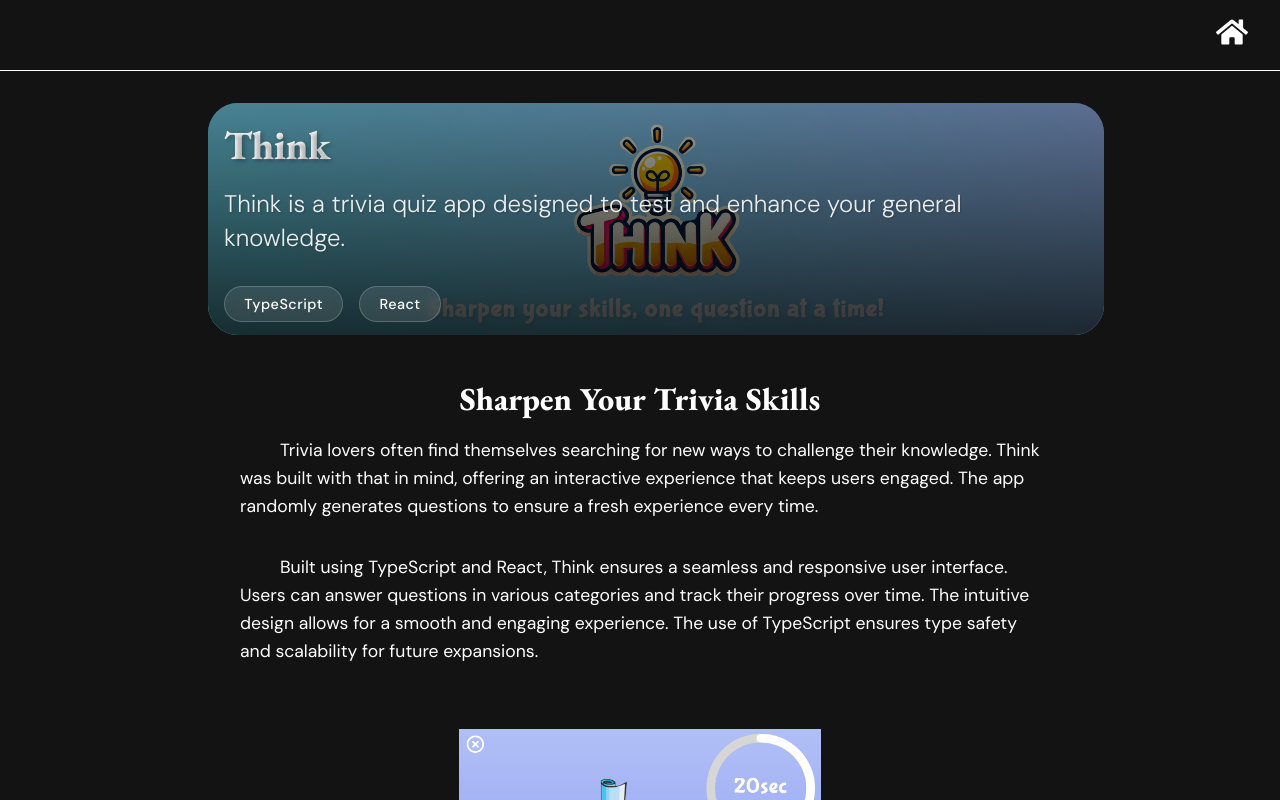
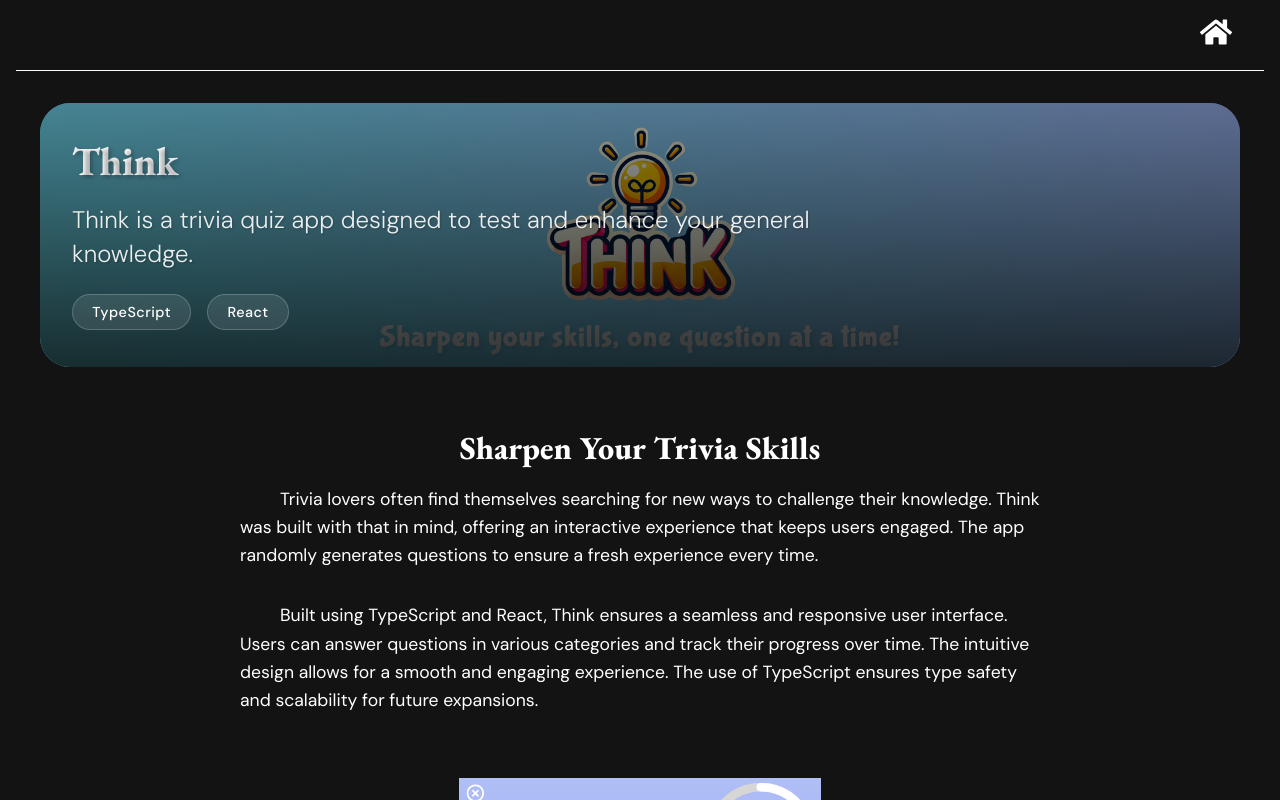
Before and after one commit to evelynmbart/evelyn-portfolio, a React (Vite) app: page /project/1 in a window 1280 px wide. Shown: the top 800 px of the page. Built offline with nearby package versions, Linux system fonts and the light colour scheme; a web font is replaced by a local one.

Commit message:
fix hero & project pages responsiveness

```diff
--- a/src/sections/Hero.jsx
+++ b/src/sections/Hero.jsx
@@ -41,16 +41,18 @@ const Hero = () => {
             </ButtonContainer>
           </Left>
           <Right>
-            <Spline scene="https://prod.spline.design/zHOPA2NhBDffXzJn/scene.splinecode" />
+            <SplineContainer>
+              <Spline scene="https://prod.spline.design/zHOPA2NhBDffXzJn/scene.splinecode" />
+            </SplineContainer>
           </Right>
         </Main>
 
         <Footer>
           <ConveyorBelt>
             <ConveyorContent>
-              {[1, 2, 3, 4, 5, 6, 7, 8, 9, 10, 11, 12, 13, 14, 15].map((_) => {
+              {[1, 2].map((_, index) => {
                 return (
-                  <>
+                  <SkillGroup key={index}>
                     <SkillItem>
                       <img src="../skill_icons/html.png" alt="HTML Logo " />
                       HTML
@@ -99,7 +101,7 @@ const Hero = () => {
                       />
                       Tailwind
                     </SkillItem>
-                  </>
+                  </SkillGroup>
                 );
               })}
             </ConveyorContent>
@@ -130,7 +132,6 @@ const HeroSection = styled.section`
   @media (max-width: 768px) {
     margin: 0;
     border-radius: 0;
-    height: fit-content;
     width: 100vw;
   }
 `;
@@ -161,7 +162,7 @@ const NavLink = styled.a`
   text-decoration: none;
   margin-left: 2rem;
   font-size: 1.1rem;
-  transition: opacity 0.2s;
+  transition: color 0.2s;
 
   &:hover {
     color: var(--primary-color);
@@ -176,6 +177,7 @@ const NavLink = styled.a`
 const Main = styled.main`
   flex: 1;
   display: flex;
+  min-height: 0;
 
   @media (max-width: 1024px) {
     flex-direction: column-reverse;
@@ -197,8 +199,8 @@ const ConveyorBelt = styled.div`
   height: 100%;
   width: 100%;
   overflow: hidden;
+  display: flex;
   align-items: center;
-  justify-content: center;
   position: relative;
 `;
 
@@ -207,7 +209,7 @@ const scroll = keyframes`
     transform: translateX(0);
   }
   100% {
-    transform: translateX(-100%);
+    transform: translateX(-50%);
   }
 `;
 
@@ -218,7 +220,6 @@ const ConveyorContent = styled.div`
   animation: ${scroll} 20s linear infinite;
   white-space: nowrap;
 
-  /* Create a copy of content for seamless loop */
   &:after {
     content: "";
     display: block;
@@ -229,6 +230,11 @@ const ConveyorContent = styled.div`
     width: 100%;
     background: inherit;
   }
+`;
+
+const SkillGroup = styled.div`
+  display: flex;
+  align-items: center;
 `;
 
 const SkillItem = styled.span`
@@ -245,6 +251,11 @@ const SkillItem = styled.span`
   img {
     width: 24px;
     height: 24px;
+  }
+
+  @media (max-width: 768px) {
+    font-size: 1rem;
+    padding: 0 1rem;
   }
 `;
 
@@ -264,6 +275,11 @@ const Left = styled.div`
     border-bottom: 1px solid rgb(119, 119, 119);
     gap: 2rem;
     padding: 2rem 1rem;
+    height: 100%;
+  }
+
+  @media (max-width: 768px) {
+    height: 100%;
   }
 `;
 
@@ -298,7 +314,6 @@ const ResumeButton = styled.a`
   position: relative;
   border: 2px solid
     ${(props) => (props.secondary ? "var(--primary-color)" : "white")};
-  position: relative;
 
   &:before {
     content: "";
@@ -329,10 +344,21 @@ const ResumeButton = styled.a`
 
 const Right = styled.div`
   width: 65%;
+  position: relative;
+  overflow: hidden;
 
   @media (max-width: 1024px) {
-    width: 100%;
-    flex: 1;
+    display: none;
+  }
+`;
+
+const SplineContainer = styled.div`
+  width: 100%;
+  height: 100%;
+
+  canvas {
+    width: 100% !important;
+    height: 100% !important;
   }
 `;
 
@@ -408,4 +434,12 @@ const Span = styled.span`
       transform: translateY(-2px);
     }
   }
+
+  @media (max-width: 768px) {
+    font-size: 1.1rem;
+  }
+
+  @media (max-width: 480px) {
+    font-size: 1rem;
+  }
 `;
--- a/src/sections/ProjectPage.jsx
+++ b/src/sections/ProjectPage.jsx
@@ -20,7 +20,7 @@ function ProjectPage({ PROJECTS }) {
         </Nav>
       </Header>
       {project && (
-        <div>
+        <ProjectContainer>
           <Text key={project.name} src={project.mainImage}>
             <Title>{project.name}</Title>
             <Description>{project.description}</Description>
@@ -64,7 +64,7 @@ function ProjectPage({ PROJECTS }) {
               </DemoLink>
             </DemoContent>
           </Content>
-        </div>
+        </ProjectContainer>
       )}
     </ProjectSection>
   );
@@ -80,6 +80,17 @@ const ProjectSection = styled.section`
   display: flex;
   flex-direction: column;
   align-items: center;
+  padding: 0 1rem;
+
+  @media (max-width: 480px) {
+    padding: 0 0.5rem;
+  }
+`;
+
+const ProjectContainer = styled.div`
+  width: 100%;
+  max-width: 1200px;
+  margin: 0 auto;
 `;
 
 const Header = styled.header`
@@ -90,6 +101,9 @@ const Header = styled.header`
   border-bottom: 1px solid white;
   margin-bottom: 2rem;
   width: 100%;
+  position: sticky;
+  top: 0;
+  z-index: 100;
 `;
 
 const Nav = styled.nav`
@@ -97,6 +111,10 @@ const Nav = styled.nav`
   align-items: center;
   gap: 2rem;
   padding: 1rem 2rem;
+
+  @media (max-width: 480px) {
+    padding: 1rem;
+  }
 `;
 
 const StyledLink = styled(Link)`
@@ -110,25 +128,22 @@ const StyledLink = styled(Link)`
 `;
 
 const Text = styled.div`
-  @media (max-width: 768px) {
-    width: 80%;
-    height: auto;
-    min-height: 250px;
-    padding: 1.5rem;
-    gap: 0.75rem;
-  }
-
-  @media (max-width: 480px) {
-    width: 75%;
-    padding: 1rem;
-    min-height: 200px;
-    gap: 0.5rem;
-  }
-
   position: relative;
   color: white;
-  width: 100%;
+
   margin: 0 auto;
+  padding: 2rem;
+  height: auto;
+  min-height: 200px;
+  display: flex;
+  flex-direction: column;
+  gap: 1rem;
+  background-image: url(${({ src }) => src});
+  background-size: cover;
+  background-position: center;
+  background-repeat: no-repeat;
+  border-radius: 30px;
+
   &::before {
     content: "";
     position: absolute;
@@ -151,17 +166,16 @@ const Text = styled.div`
     z-index: 2;
   }
 
-  background-image: url(${({ src }) => src});
-  background-size: cover;
-  background-position: center;
-  background-repeat: repeat;
-  border-radius: 30px;
-  gap: 1rem;
-  padding: 1rem;
-  height: 200px;
-  display: flex;
-  flex-direction: column;
-  background-color: white;
+  @media (max-width: 768px) {
+    padding: 1.5rem;
+    min-height: 180px;
+  }
+
+  @media (max-width: 480px) {
+    padding: 1rem;
+    min-height: 150px;
+    gap: 0.75rem;
+  }
 `;
 
 const Title = styled.h1`
@@ -176,6 +190,10 @@ const Title = styled.h1`
   @media (max-width: 768px) {
     font-size: 2rem;
   }
+
+  @media (max-width: 480px) {
+    font-size: 1.75rem;
+  }
 `;
 
 const Description = styled.p`
@@ -189,14 +207,23 @@ const Description = styled.p`
   @media (max-width: 768px) {
     font-size: 1.2rem;
   }
+
+  @media (max-width: 480px) {
+    font-size: 1rem;
+    line-height: 1.3;
+  }
 `;
 
 const Technologies = styled.div`
   display: flex;
   gap: 1rem;
   flex-wrap: wrap;
-  margin-top: 1rem;
+  margin-top: 0.5rem;
   justify-content: start;
+
+  @media (max-width: 480px) {
+    gap: 0.5rem;
+  }
 `;
 
 const TechSpan = styled.span`
@@ -209,6 +236,11 @@ const TechSpan = styled.span`
   letter-spacing: 0.5px;
   border: 1px solid rgba(255, 255, 255, 0.2);
   transition: all 0.2s ease-in-out;
+
+  @media (max-width: 480px) {
+    padding: 0.4rem 0.8rem;
+    font-size: 0.8rem;
+  }
 `;
 
 const Content = styled.article`
@@ -216,8 +248,14 @@ const Content = styled.article`
   margin: 5% auto;
   padding: 0 2rem;
   text-align: center;
+
   @media (max-width: 768px) {
-    margin: 2rem auto 0 auto;
+    margin: 2rem auto;
+    padding: 0 1rem;
+  }
+
+  @media (max-width: 480px) {
+    padding: 0 0.5rem;
   }
 `;
 
@@ -231,6 +269,11 @@ const ContentTitle = styled.h2`
   @media (max-width: 768px) {
     font-size: 1.75rem;
   }
+
+  @media (max-width: 480px) {
+    font-size: 1.5rem;
+    margin: 1.5rem 0 0.75rem;
+  }
 `;
 
 const ContentText = styled.p`
@@ -243,6 +286,14 @@ const ContentText = styled.p`
 
   @media (max-width: 768px) {
     font-size: 1rem;
+    padding-bottom: 1.5rem;
+  }
+
+  @media (max-width: 480px) {
+    font-size: 0.9rem;
+    line-height: 1.5;
+    text-indent: 1.5rem;
+    padding-bottom: 1rem;
   }
 `;
 
@@ -251,10 +302,21 @@ const ContentLinks = styled.div`
   gap: 4rem;
   margin-bottom: 2rem;
   justify-content: center;
-  cursor: pointer;
+  flex-wrap: wrap;
   padding: 1rem;
   position: relative;
   z-index: 2;
+
+  @media (max-width: 768px) {
+    gap: 2rem;
+  }
+
+  @media (max-width: 480px) {
+    gap: 1.5rem;
+    padding: 0.5rem;
+    flex-direction: column;
+    align-items: center;
+  }
 `;
 
 const ContentLink = styled.a`
@@ -273,7 +335,6 @@ const ContentLink = styled.a`
   padding: 1rem 1.2rem;
   text-align: center;
   text-decoration: none;
-  position: absolute;
   border: 2px solid
     ${(props) => (props.secondary ? "var(--primary-color)" : "white")};
   position: relative;
@@ -299,7 +360,8 @@ const ContentLink = styled.a`
   }
 
   @media (max-width: 480px) {
-    width: 180px;
+    width: 100%;
+    max-width: 180px;
     font-size: 0.9rem;
     padding: 0.8rem 1rem;
   }
@@ -314,6 +376,11 @@ const DemoContent = styled.div`
   justify-content: center;
   gap: 2rem;
   text-align: center;
+
+  @media (max-width: 480px) {
+    font-size: 1rem;
+    gap: 1.5rem;
+  }
 `;
 
 const DemoLink = styled.a`
@@ -324,6 +391,10 @@ const DemoLink = styled.a`
 
   &:hover {
     color: var(--primary-color);
+  }
+
+  @media (max-width: 480px) {
+    font-size: 1rem;
   }
 `;
 
@@ -359,7 +430,14 @@ const ImagePlaceholder = styled.div`
     object-fit: contain;
     object-position: center;
   }
+
   @media (max-width: 768px) {
     height: 300px;
+    margin: 1.5rem auto;
+  }
+
+  @media (max-width: 480px) {
+    height: 200px;
+    margin: 1rem auto;
   }
 `;
```
